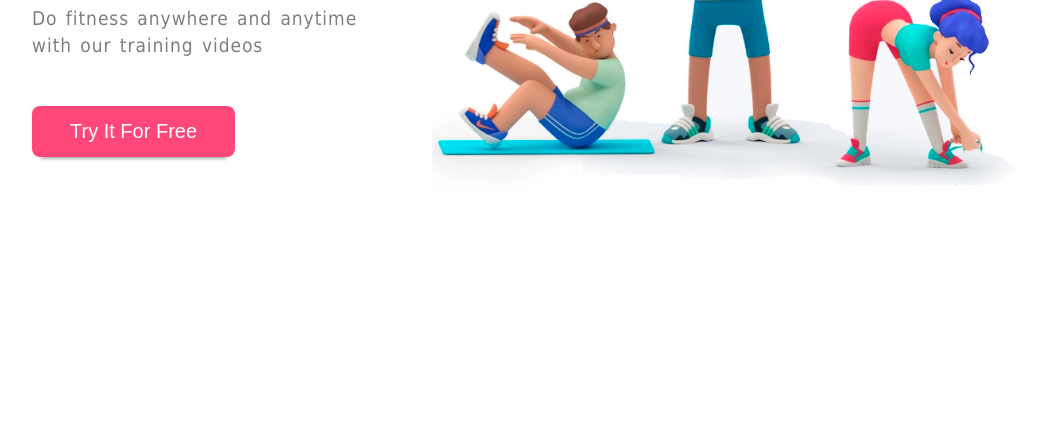
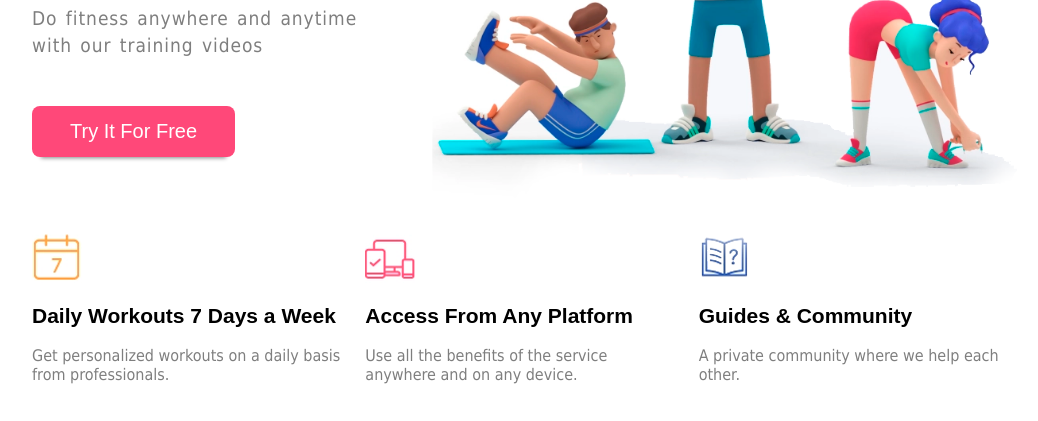
Before and after one commit to RokasSweets/07-gymfitness, a website: page index.html in a window 1280 px wide. Shown: the part 379-800 px from the top of the page, without its empty margins (108-1146 px from the left). Drawn offline with Linux system fonts and the light colour scheme.

Commit message:
Bottom content add #3

```diff
--- a/css/main.css
+++ b/css/main.css
@@ -86,3 +86,26 @@
 .btn:hover {
     box-shadow: 0px 0.6em 0.4em -0.5em #555;
 }
+
+section {
+    display: flex;
+    width: 1000px;
+    margin-left: calc(50% - 500px);
+    margin-top: 30px;
+}
+
+section > div {
+    width: 35%;
+    margin-right: 25px;
+}
+
+h2 {
+    font-size: 21px;
+    font-family: Arial, Helvetica, sans-serif;
+}
+
+.bottom-paragraph {
+    font-size: 16px;
+    font-family: Tahoma;
+    opacity: 0.5;
+}
--- a/index.html
+++ b/index.html
@@ -34,13 +34,19 @@
 
     <section>
         <div>
-
+            <img src="./img/calendar.png" alt="calendar">
+            <h2>Daily Workouts 7 Days a Week</h2>
+            <p class="bottom-paragraph">Get personalized workouts on a daily basis from professionals.</p>
         </div>
         <div>
-
+            <img src="./img/tablet.png" alt="tablet">
+            <h2>Access From Any Platform</h2>
+            <p class="bottom-paragraph">Use all the benefits of the service anywhere and on any device.</p>
         </div>
         <div>
-
+            <img src="./img/book.png" alt="book">
+            <h2>Guides & Community</h2>
+            <p class="bottom-paragraph">A private community where we help each other.</p>
         </div>
     </section>
 
```
